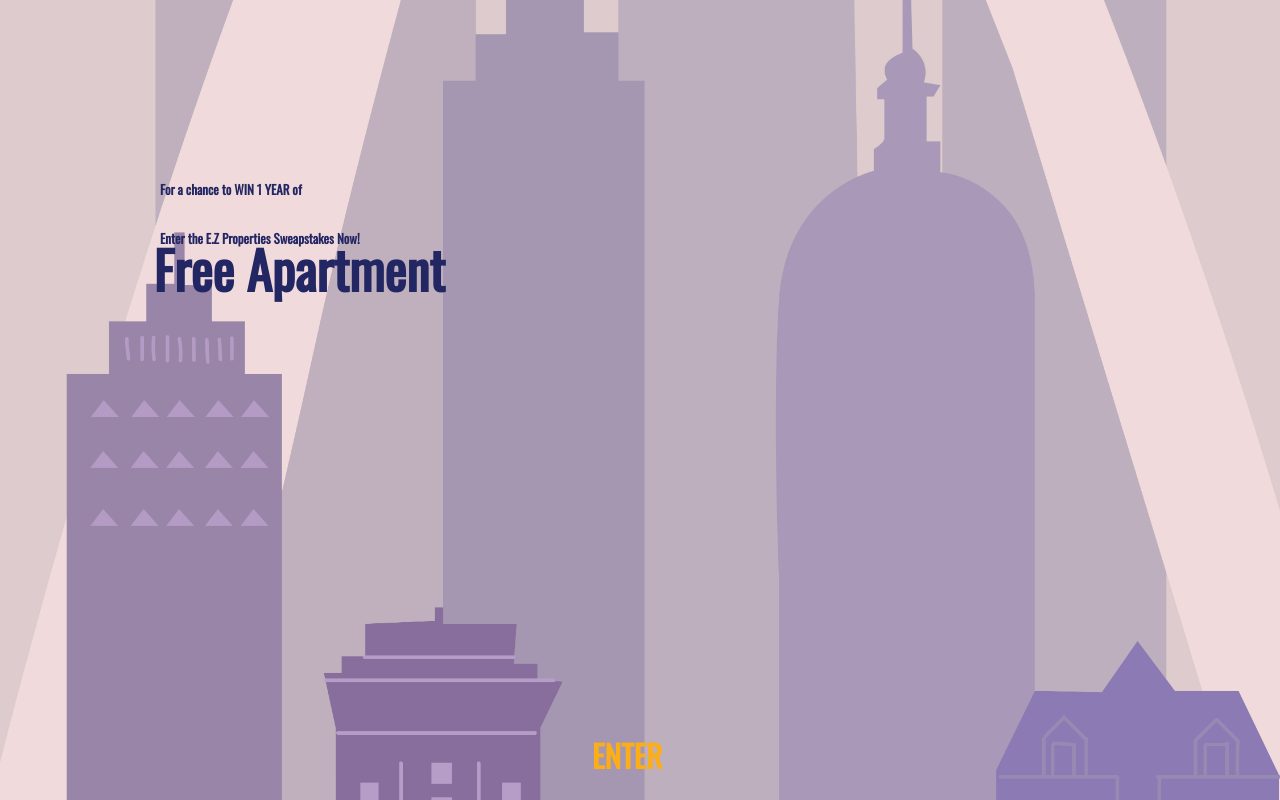
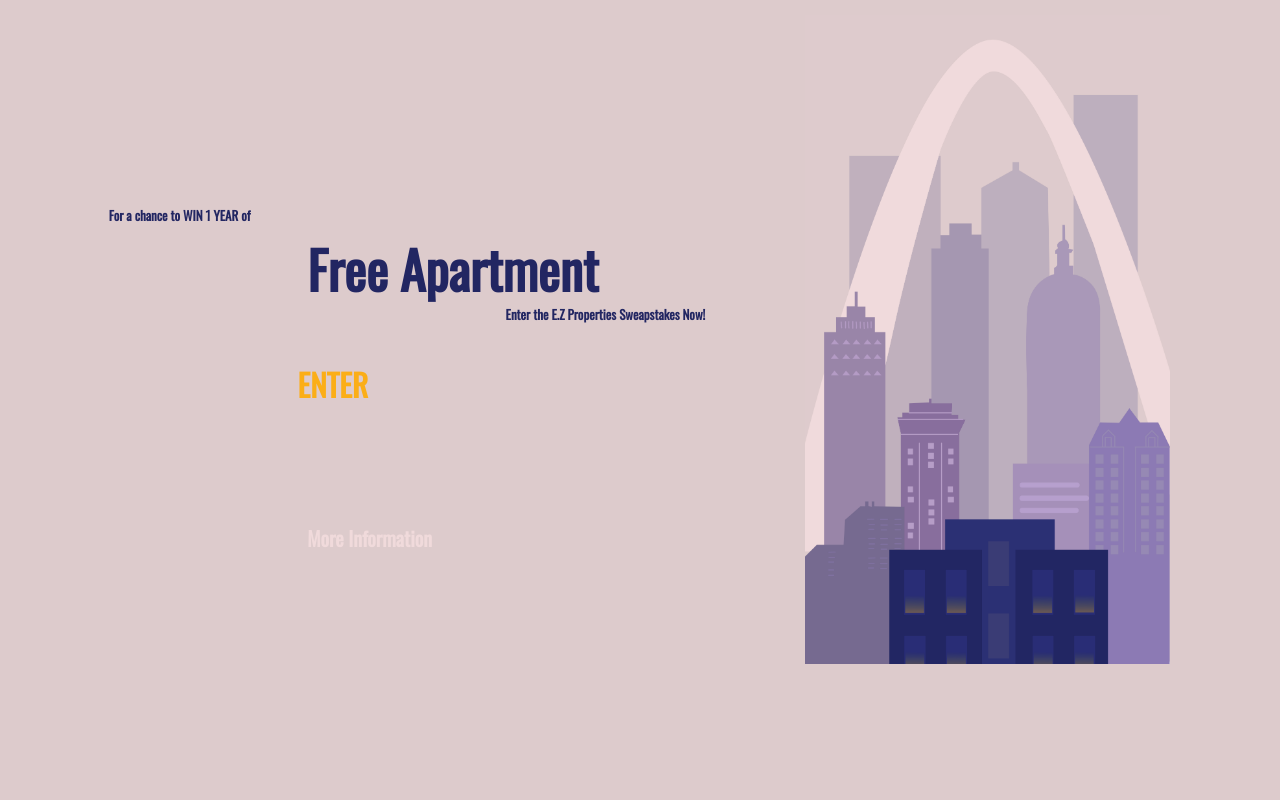
Before and after one commit to zihanzhong/application2018spring, a plain HTML site: page free-apartment-promotion/html-prototype/index.html in a window 1280 px wide. Drawn offline with nearby package versions, Linux system fonts and the light colour scheme.

Commit message:
Add files via upload

```diff
--- a/free-apartment-promotion/html-prototype/style.css
+++ b/free-apartment-promotion/html-prototype/style.css
@@ -125,6 +125,7 @@
 }
 div#info{
     margin-left: 35%;
+    margin-top: 24%;
 }
 h3.button-text{
     font-size: 31px;
@@ -165,6 +166,13 @@
 	background-color:#E0C3CC;
 	background-image:url(APTF-05.jpg);
 }
+p#text{
+    font-size: 12px;
+    margin-top: 33%;
+    width: 65%;
+    margin-left: 20%;
+    color: #222662;
+}
 h5.more{
 	    text-align: center;
     margin-top: 131%;
@@ -177,7 +185,35 @@
 }
 @media(min-width: 800px) and (max-width: 2000px){
 	body{
-	background-repeat: no-repeat;
-    background-attachment: scroll;
+    background-position: 88% 10%;
+    background-attachment: fixed;
+    background-size: 365px;
 	}
+h1{
+    margin-left: 24%;
+    padding-top: 19%;
 }
+p#text {
+    margin-top: 3%;
+    width: 32%;
+    margin-left: 24%;}
+h2#one {
+    margin-left: 8.5%;
+    margin-top: 16%;
+}
+h2#two {
+    margin-left: 39.5%;
+    margin-top: -2%;
+}
+.button1 {
+    margin-left: 16%;
+    margin-top: 0%;
+}
+.button2 {
+        margin-left: 24%;
+    margin-top: 13%;
+}
+body#sign {
+    background-position: 94% 31%;
+    background-size: 30%;
+}
```
Also changed, not shown: free-apartment-promotion/html-prototype/info.html (+1 -7 lines), free-apartment-promotion/html-prototype/signup.html (+1 -4 lines).
